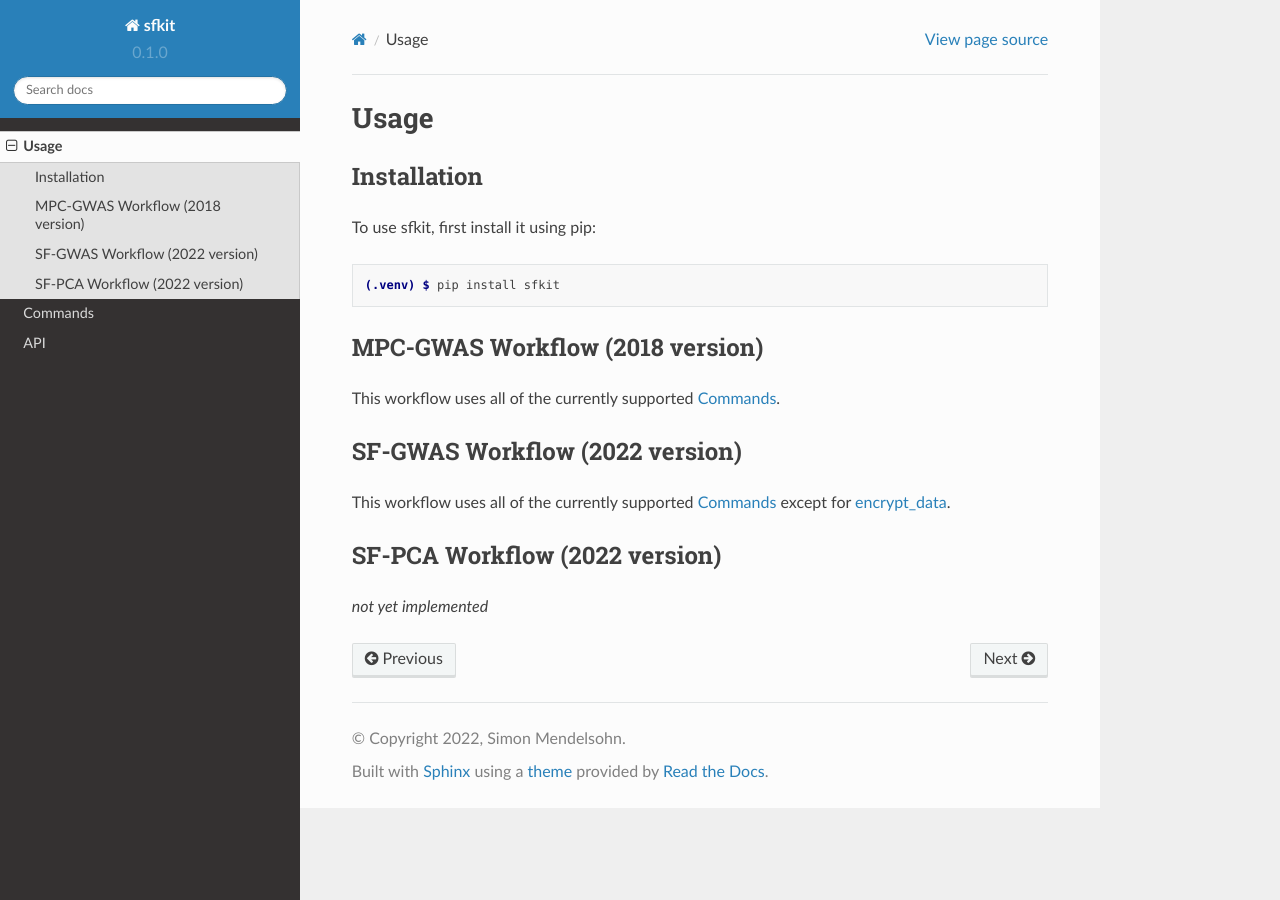
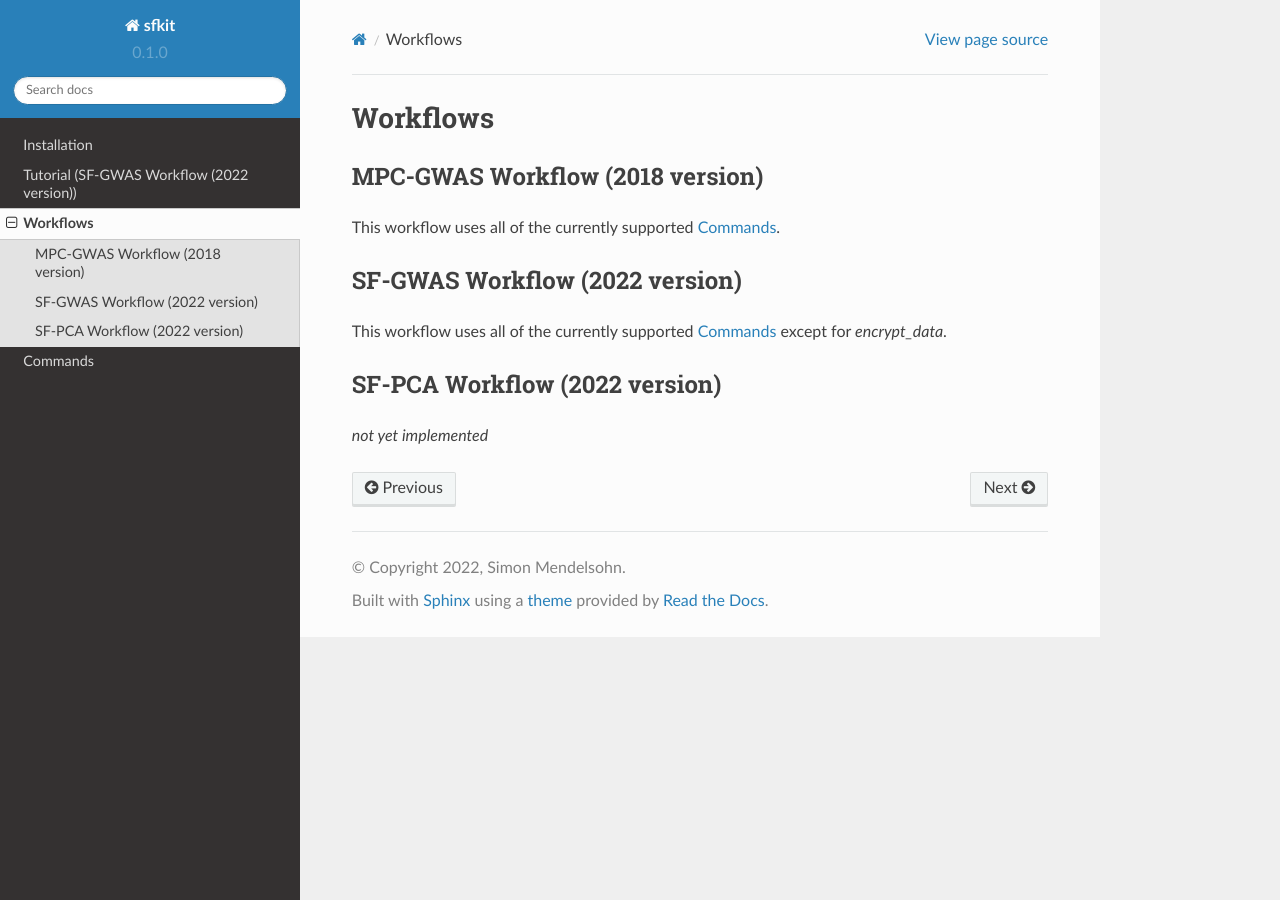
Before and after one commit to hcholab/sfkit, a Sphinx documentation site: the page built from docs/source/workflows.rst, in a window 1280 px wide. Built offline with Sphinx 7.4.7 and the Read the Docs theme 2.0.0, drawn with Linux system fonts in a browser that asks for light colours.

Commit message:
improve docs

```diff
--- a/docs/source/api.rst
+++ /dev/null
@@ -1,6 +0,0 @@
-API
-===
-
-.. argparse::
-   :ref: src.sfkit.parser.get_parser
-   :prog: sfkit
--- a/docs/source/usage.rst
+++ b/docs/source/workflows.rst
@@ -1,16 +1,5 @@
-Usage
-=====
-
-.. _installation:
-
-Installation
-------------
-
-To use sfkit, first install it using pip:
-
-.. code-block:: console
-
-   (.venv) $ pip install sfkit
+Workflows
+=========
 
 MPC-GWAS Workflow (2018 version)
 --------------------------------
@@ -20,7 +9,7 @@ This workflow uses all of the currently supported :doc:`commands`.
 SF-GWAS Workflow (2022 version)
 -------------------------------
 
-This workflow uses all of the currently supported :doc:`commands` except for :ref:`encrypt data`.
+This workflow uses all of the currently supported :doc:`commands` except for *encrypt_data*.
 
 SF-PCA Workflow (2022 version)
 ------------------------------
--- a/pyproject.toml
+++ b/pyproject.toml
@@ -1,6 +1,6 @@
 [project]
 name = "sfkit"
-version = "0.0.45"
+version = "0.0.46"
 authors = [{ name = "Simon Mendelsohn", email = "smendels@broadinstitute.org" }]
 description = "Some CLI Tools For The Secure Multi-party Genomic Analysis Website"
 readme = "README.md"
```
Also changed, not shown: docs/source/commands.rst (+3 -67 lines), docs/source/index.rst (+5 -3 lines), docs/source/installation.rst (added, +8 -0 lines), docs/source/tutorial.rst (added, +48 -0 lines), 1 other file.
